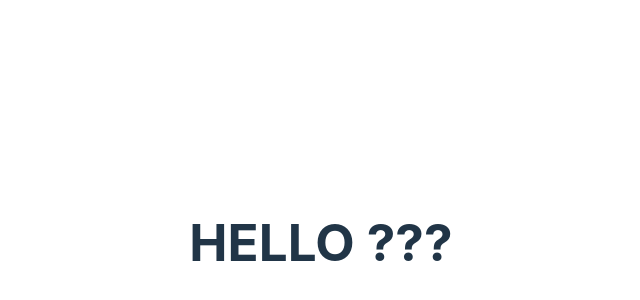
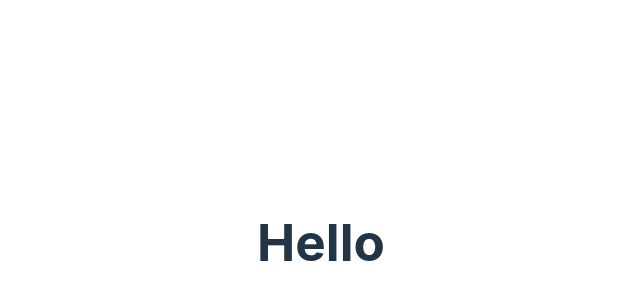
Before and after one commit to ErdalErdem/Fullstack-Node.js-Semester4, a Svelte app in the folder 07._First_Svelte_Project/: page / in a window 1280 px wide. Shown: the part 158-458 px from the top of the page, without its empty margins (319-959 px from the left). Built offline with nearby package versions, Linux system fonts and the light colour scheme.

Commit message:
work in class

```diff
--- a/07._First_Svelte_Project/index.html
+++ b/07._First_Svelte_Project/index.html
@@ -2,9 +2,9 @@
 <html lang="en">
   <head>
     <meta charset="UTF-8" />
-    <link rel="icon" type="image/svg+xml" href="/vite.svg" />
+    <link rel="icon" type="image/x-icon" href="/favicon.ico" />
     <meta name="viewport" content="width=device-width, initial-scale=1.0" />
-    <title>Vite + Svelte</title>
+    <title>First project</title>
   </head>
   <body>
     <div id="app"></div>
--- a/07._First_Svelte_Project/src/App.svelte
+++ b/07._First_Svelte_Project/src/App.svelte
@@ -1,4 +1,9 @@
+
+<script>
+import Greeter from "./components/Greeter/Greeter.svelte";
+
+</script>
 
 <main>
-  <h1> HELLO ???</h1>
+  <Greeter></Greeter>
  </main>
--- /dev/null
+++ b/07._First_Svelte_Project/src/components/Greeter/Greeter.svelte
@@ -0,0 +1 @@
+<h1> Hello </h1>
```
Also changed, not shown: 1 other file (tests, documents, lock files or other folders).
